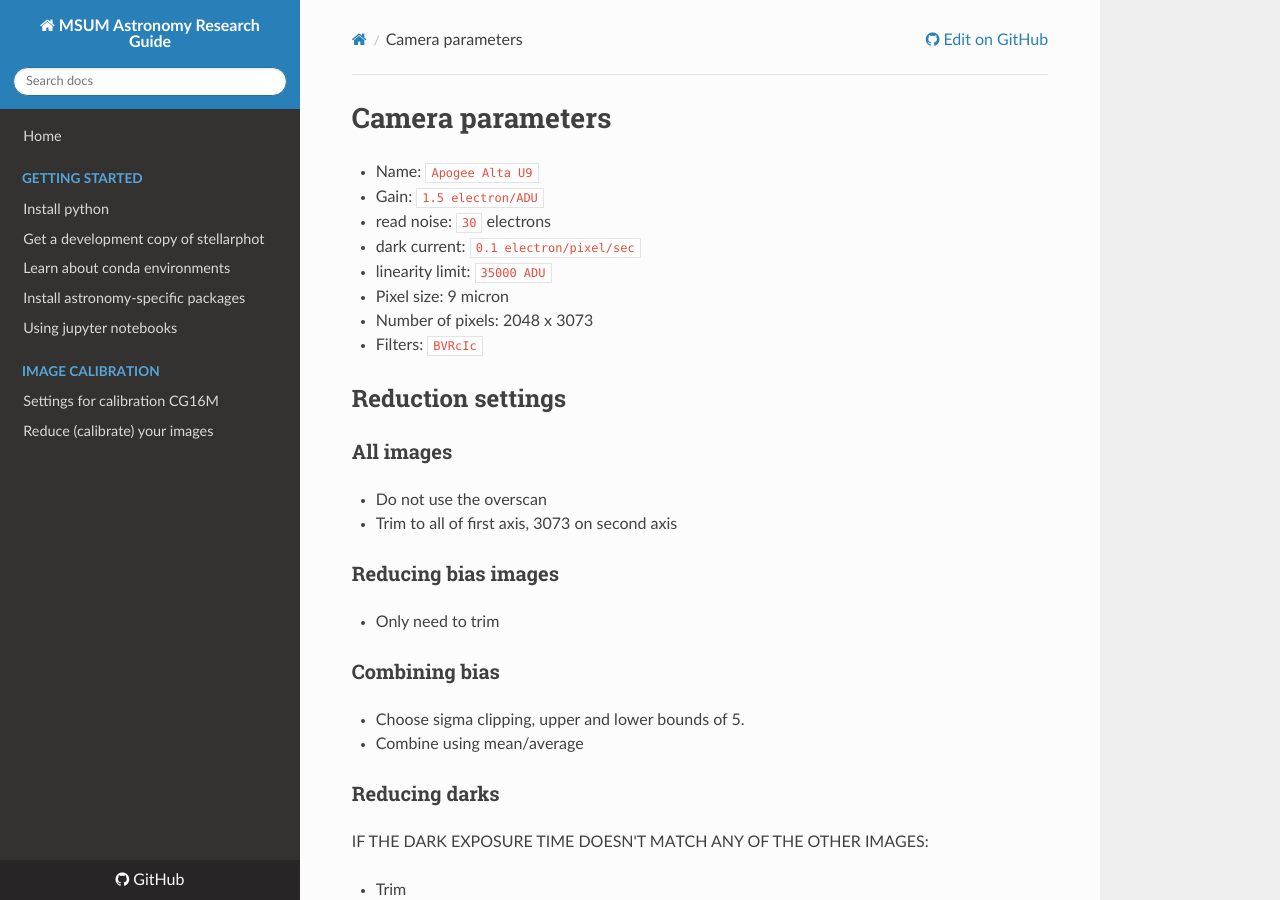
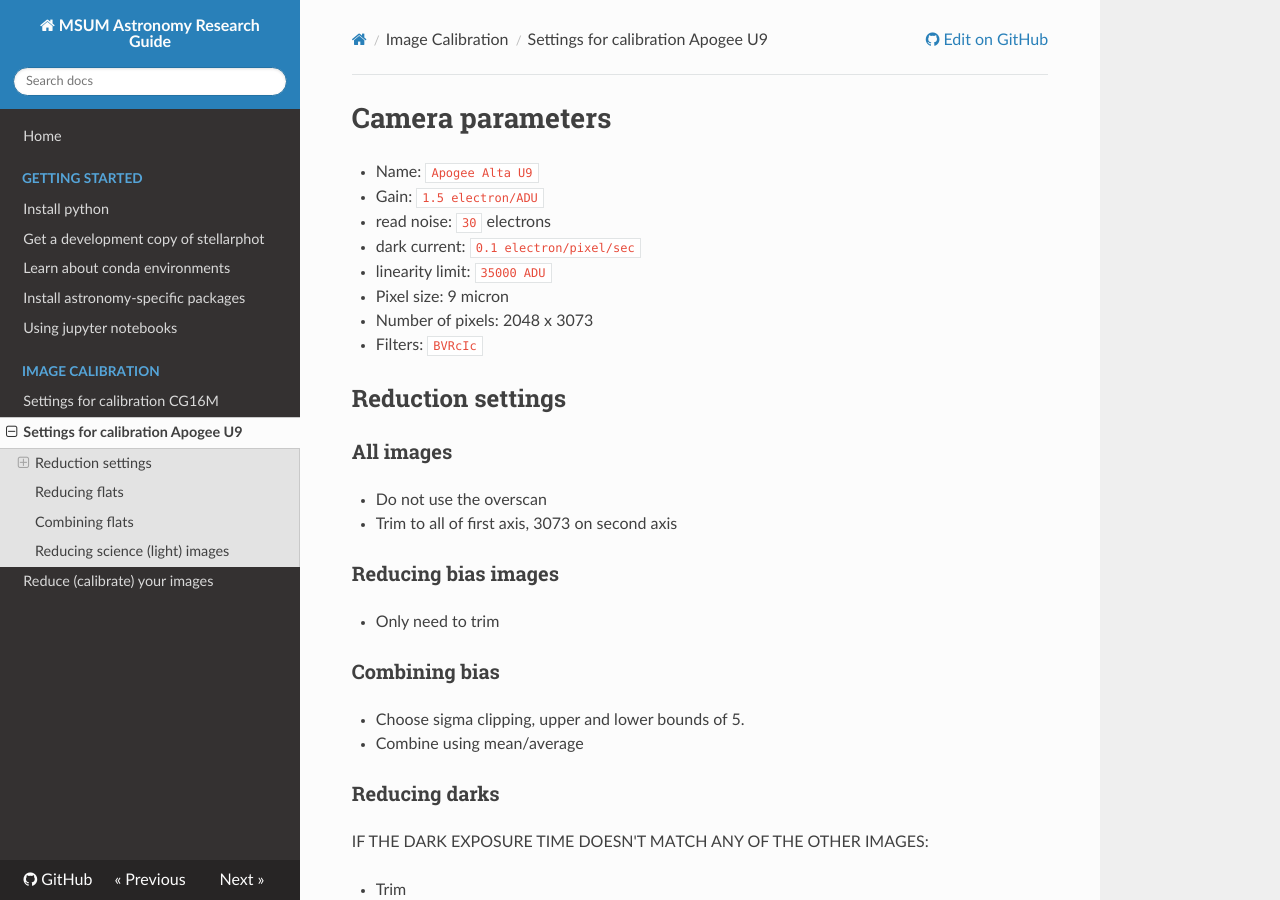
Before and after one commit to mwcraig/astro_research_setup, an MkDocs documentation site: the page built from docs/calibration/camera-apogee-u9.md, in a window 1280 px wide and 900 px high. Built offline with MkDocs 1.6.1, drawn with Linux system fonts in a browser that asks for light colours; nearby versions of some CDN libraries.

Commit message:
Add new documentation to outline

```diff
--- a/mkdocs.yml
+++ b/mkdocs.yml
@@ -12,4 +12,5 @@ nav:
     - 'Using jupyter notebooks': 'getting-started/run-notebooks.md'
   - 'Image Calibration':
     - 'Settings for calibration CG16M': 'calibration/camera-apogee-alta-cg16m.md'
+    - 'Settings for calibration Apogee U9': 'calibration/camera-apogee-u9.md'
     - 'Reduce (calibrate) your images': 'calibration/reducer.md'
```
